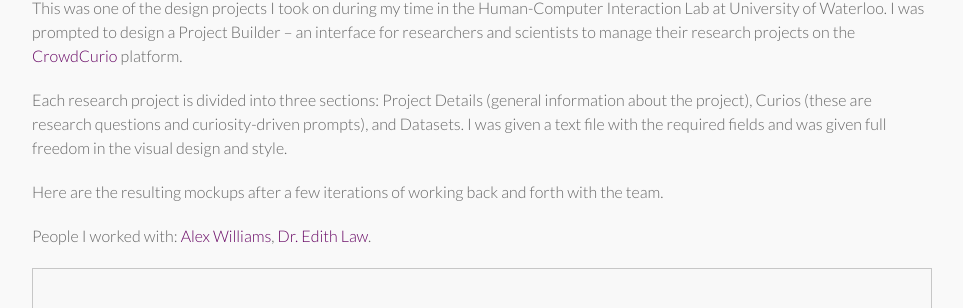
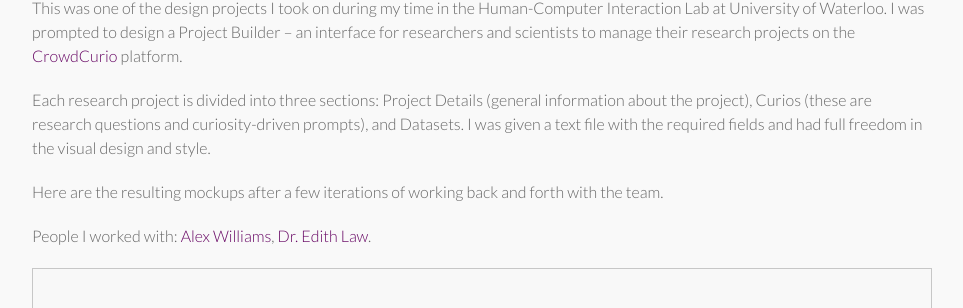
Before and after one commit to helgajiang/helgajiang.github.io, a Jekyll site: the page built from _portfolio/3_project.markdown, in a window 1280 px wide and 900 px high. Shown: the part 230-538 px from the top of the window, without its empty margins (158-1121 px from the left). Built offline with Jekyll 4.4.1, drawn with Linux system fonts in a browser that asks for light colours; nearby versions of some CDN libraries.

Commit message:
small copy edits

```diff
--- a/_portfolio/3_project.markdown
+++ b/_portfolio/3_project.markdown
@@ -9,7 +9,7 @@ Role: Designer
 
 This was one of the design projects I took on during my time in the Human-Computer Interaction Lab at University of Waterloo. I was prompted to design a Project Builder -- an interface for researchers and scientists to manage their research projects on the <a href="https://www.crowdcurio.com/">CrowdCurio</a> platform.
 
-Each research project is divided into three sections: Project Details (general information about the project), Curios (these are research questions and curiosity-driven prompts), and Datasets. I was given a text file with the required fields and was given full freedom in the visual design and style.
+Each research project is divided into three sections: Project Details (general information about the project), Curios (these are research questions and curiosity-driven prompts), and Datasets. I was given a text file with the required fields and had full freedom in the visual design and style.
 
 Here are the resulting mockups after a few iterations of working back and forth with the team.
 
--- a/_portfolio/4_project.markdown
+++ b/_portfolio/4_project.markdown
@@ -7,7 +7,7 @@ img: /img/portfolio-wics-thumb.png
 
 Role: Marketing Director
 
-As Marketing Director of the Women in Computer Science Undergraduate Committee at the University of Waterloo, I make posters and Facebook event banners for our educational outreach and events.
+As Marketing Director of the <a href="http://wics.uwaterloo.ca/">Women in Computer Science Undergraduate Committee</a> at the University of Waterloo, I make posters and Facebook event banners for our educational outreach and events.
 
 Here are some of my favourites:
 
```
Also changed, not shown: 7 other files.
